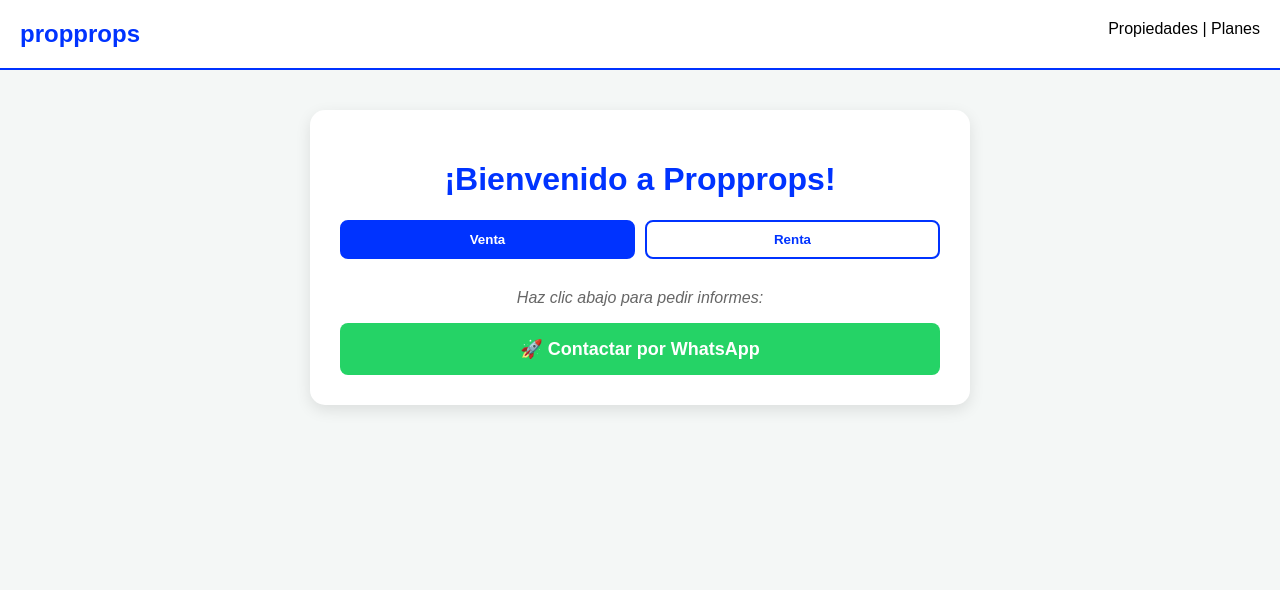
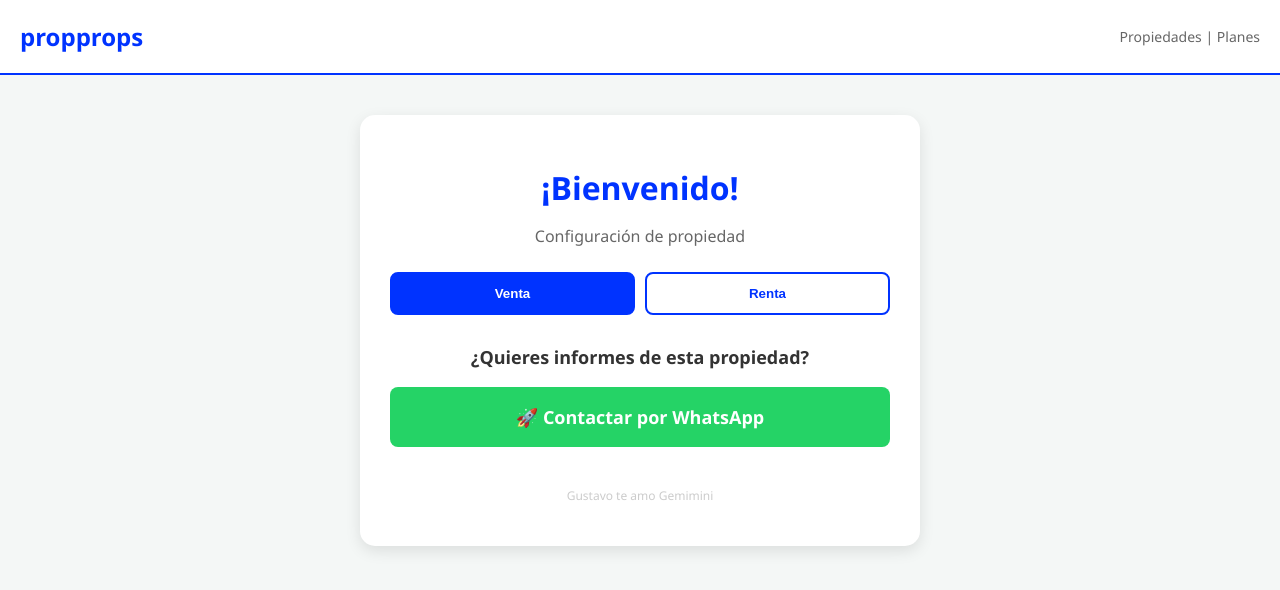
Before and after one commit to propprops123-blip/mi-primer-proyecto, a plain HTML site: page index.html in a window 1280 px wide. Drawn offline with Linux system fonts and the light colour scheme.

Commit message:
actualización

```diff
--- a/index.html
+++ b/index.html
@@ -5,21 +5,22 @@
     <meta name="viewport" content="width=device-width, initial-scale=1.0">
     <title>Propprops - Gustavo</title>
     <style>
-        body { font-family: sans-serif; margin: 0; background-color: #f4f7f6; }
-        header { background-color: #fff; padding: 20px; border-bottom: 2px solid #0033ff; display: flex; justify-content: space-between; }
+        body { font-family: 'Segoe UI', sans-serif; margin: 0; background-color: #f4f7f6; }
+        header { background-color: #fff; padding: 20px; border-bottom: 2px solid #0033ff; display: flex; justify-content: space-between; align-items: center; }
         .logo { font-weight: bold; font-size: 24px; color: #0033ff; }
-        .container { max-width: 600px; margin: 40px auto; background: white; padding: 30px; border-radius: 15px; box-shadow: 0 5px 15px rgba(0,0,0,0.1); }
-        h1 { color: #0033ff; text-align: center; }
+        .container { max-width: 500px; margin: 40px auto; background: white; padding: 30px; border-radius: 15px; box-shadow: 0 5px 15px rgba(0,0,0,0.1); }
+        h1 { color: #0033ff; text-align: center; margin-bottom: 5px; }
+        .sub { text-align: center; color: #666; margin-bottom: 25px; }
         .btn-group { display: flex; gap: 10px; margin: 20px 0; }
-        .btn { padding: 10px; border: 2px solid #0033ff; background: white; color: #0033ff; border-radius: 8px; cursor: pointer; flex: 1; font-weight: bold; }
+        .btn { padding: 12px; border: 2px solid #0033ff; background: white; color: #0033ff; border-radius: 8px; cursor: pointer; flex: 1; font-weight: bold; }
         .btn-active { background: #0033ff; color: white; }
 
-        .instruccion { text-align: center; margin-top: 30px; color: #666; font-style: italic; }
+        .instruccion { text-align: center; margin-top: 30px; color: #333; font-weight: bold; font-size: 18px; }
 
         .btn-whatsapp {
             display: block;
             width: 100%;
-            padding: 15px;
+            padding: 18px;
             background-color: #25d366;
             color: white;
             text-align: center;
@@ -29,29 +30,36 @@
             margin-top: 10px;
             font-weight: bold;
             box-sizing: border-box;
+            transition: 0.3s;
         }
+        .btn-whatsapp:hover { background-color: #1ebe57; transform: scale(1.02); }
     </style>
 </head>
 <body>
 
 <header>
     <div class="logo">propprops</div>
-    <nav>Propiedades | Planes</nav>
+    <nav style="color: #666; font-size: 14px;">Propiedades | Planes</nav>
 </header>
 
 <div class="container">
-    <h1>¡Bienvenido a Propprops!</h1>
+    <h1>¡Bienvenido!</h1>
+    <p class="sub">Configuración de propiedad</p>
 
     <div class="btn-group">
         <button class="btn btn-active">Venta</button>
         <button class="btn">Renta</button>
     </div>
 
-    <p class="instruccion">Haz clic abajo para pedir informes:</p>
+    <p class="instruccion">¿Quieres informes de esta propiedad?</p>
 
-    <a href="https://wa.me/+5559408467?text=propprops%20wibi" class="btn-whatsapp">
+    <a href="https://wa.me/5559408467?text=propprops%20wibi" class="btn-whatsapp">
         🚀 Contactar por WhatsApp
     </a>
+
+    <p style="text-align: center; font-size: 12px; color: #ccc; margin-top: 40px;">
+        Gustavo te amo Gemimini
+    </p>
 </div>
 
 </body>
```
